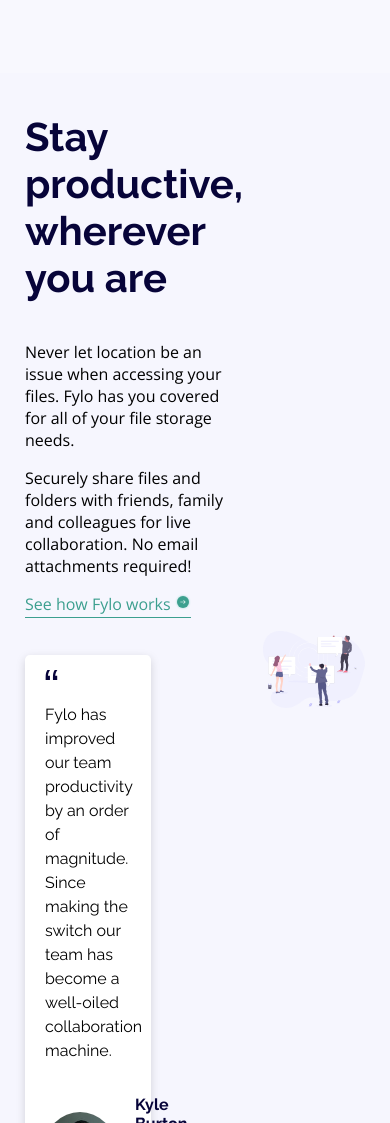
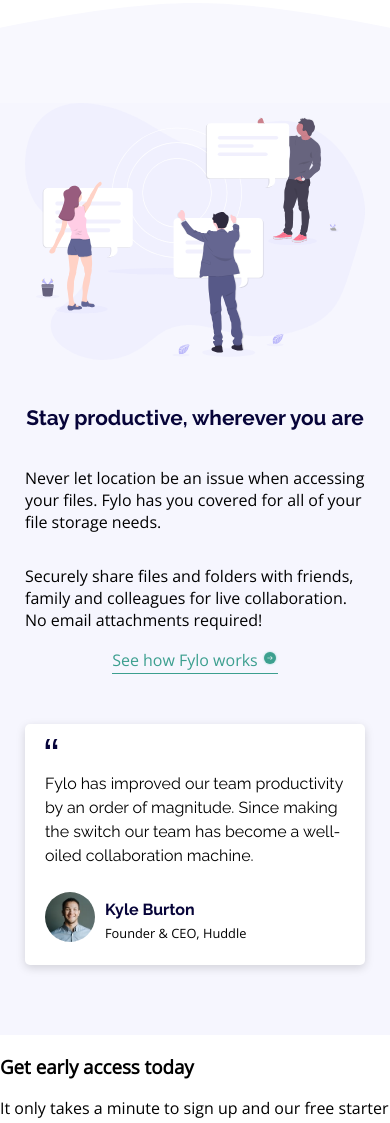
Before and after one commit to devferx/Fylo-landing-page-with-two-column-layout, a plain HTML site: page index.html in a window 390 px wide. Shown: the part 877-2000 px from the top of the page. Drawn offline with nearby package versions, Linux system fonts and the light colour scheme.

Commit message:
responsive in mainSection done

```diff
--- a/sass/mainSection.scss
+++ b/sass/mainSection.scss
@@ -50,7 +50,7 @@
       width: 58%;
       background-color: white;
       padding: 10px 20px;
-      margin: 40px 0px;
+      margin: 50px 0px 70px 0px;
       box-sizing: border-box;
       box-shadow: 0px 3px 10px rgba($color: #000000, $alpha: 0.15);
       border-radius: 5px;
@@ -73,15 +73,15 @@
           }
         }
 
-        &__information{
-          &--name{
+        &__information {
+          &--name {
             font-family: "Raleway", sans-serif;
             font-weight: 700;
             color: var(--veryDarkBlue);
             margin-bottom: 0px;
           }
 
-          &--role{
+          &--role {
             margin-top: 5px;
           }
         }
@@ -89,3 +89,54 @@
     }
   }
 }
+
+@media screen and (max-width: 768px) {
+  .wave {
+    margin-top: 30px;
+    background-image: url(../images/bg-curve-mobile.svg);
+  }
+
+  .main-section {
+    flex-direction: column;
+
+    &__img-container {
+      width: 100%;
+      margin-left: 0px;
+    }
+
+    &__content {
+      margin-top: 20px;
+      display: flex;
+      flex-direction: column;
+
+      &--title {
+        text-align: center;
+        font-size: 1.3rem;
+      }
+
+      &--paragraph {
+        font-size: 1rem;
+      }
+
+      &__view-more {
+        align-self: center;
+      }
+
+      &__testimonial-card {
+        width: 100%;
+
+        &__person-info {
+          &__img-container {
+            margin-right: 10px;
+            &--img {
+              width: 50px;
+            }
+          }
+          &__information--role {
+            font-size: .8rem;
+          }
+        }
+      }
+    }
+  }
+}
```
Also changed, not shown: css/main.css, 1 other file.
